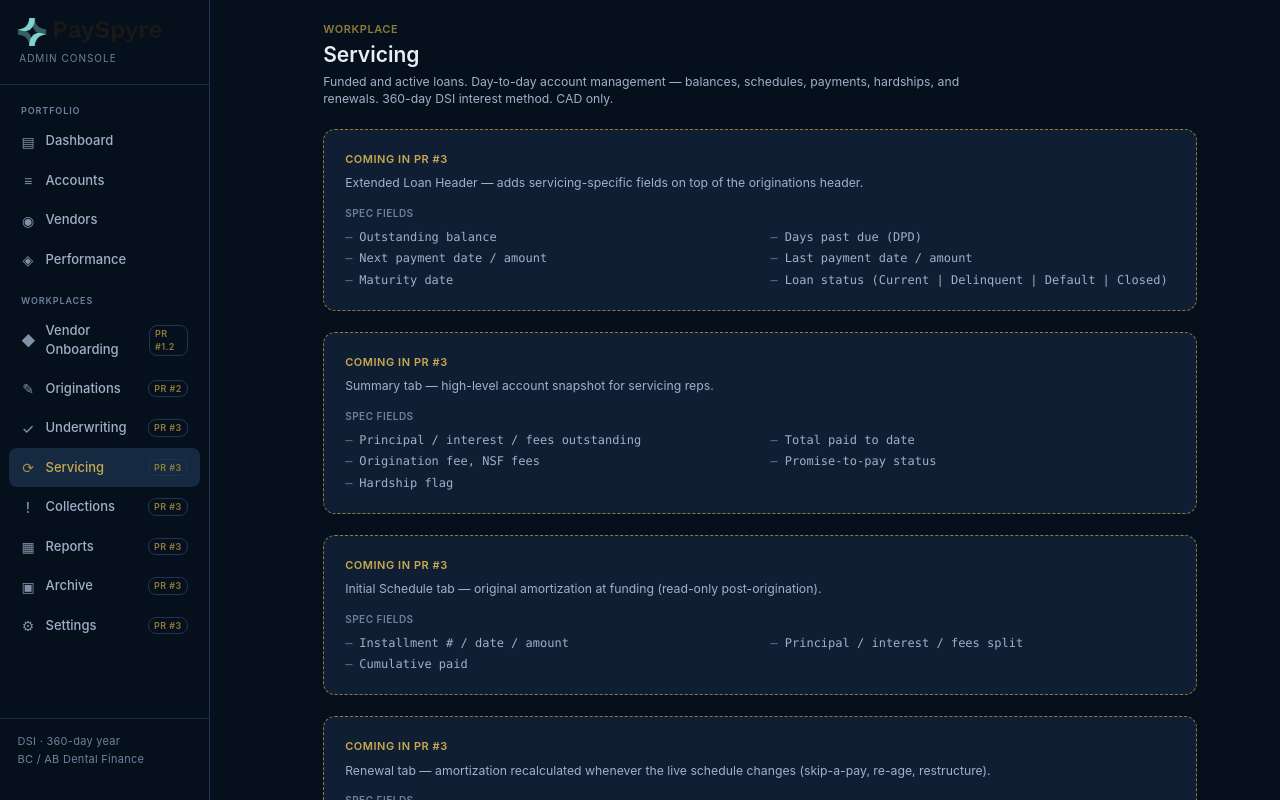
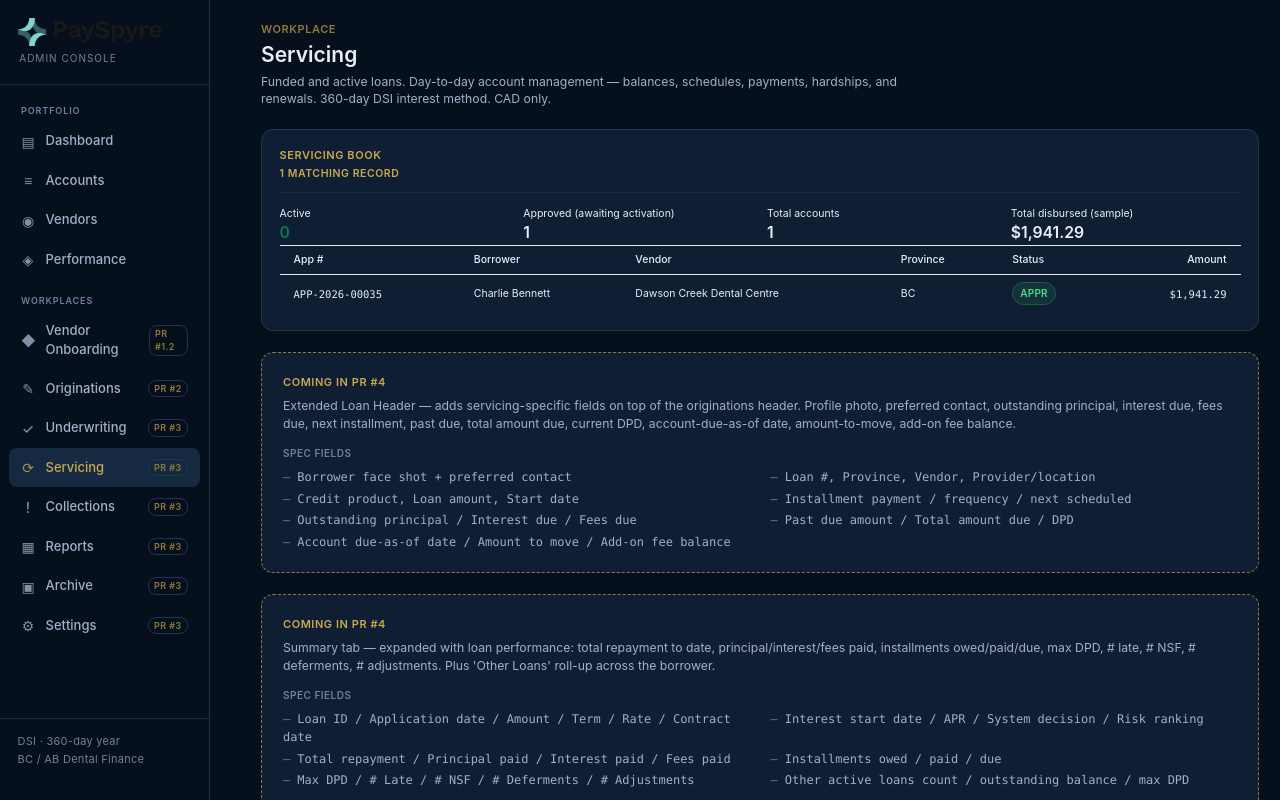
Before and after one commit to dmdwebster-collab/payspyre-admin-demo, a Next.js app: page /servicing in a window 1280 px wide. Built offline with nearby package versions, Linux system fonts and the light colour scheme.

Commit message:
feat(scaffold): Underwriting/Servicing/Collections worklist previews + tab stubs

```diff
--- a/app/collections/page.tsx
+++ b/app/collections/page.tsx
@@ -1,6 +1,39 @@
+import { repository } from "@/lib/data/repository";
 import { StubBanner } from "@/components/ui/stub-banner";
+import { WorklistPreview } from "@/components/section/worklist-preview";
 
-export default function CollectionsPage() {
+/**
+ * Collections preview — in production this would join applications against the
+ * loan + payment_schedule tables to compute true DPD per the rolling settlement
+ * date. For PR #3 we use ACTIVE-status applications as the candidate population
+ * and render a deterministic mock DPD-bucket distribution so the queue / KPI
+ * shape is real-feeling without needing a live ledger.
+ */
+function mockDpdBucket(appId: string): "0-29" | "30-59" | "60-89" | "90+" | null {
+  const seed = appId.charCodeAt(appId.length - 1);
+  if (seed % 4 === 0) return "0-29";
+  if (seed % 9 === 0) return "30-59";
+  if (seed % 13 === 0) return "60-89";
+  if (seed % 17 === 0) return "90+";
+  return null;
+}
+
+export default async function CollectionsPage() {
+  const [apps, borrowers] = await Promise.all([
+    repository.listApplications(),
+    repository.listBorrowers(),
+  ]);
+  const active = apps.filter((a) => a.status === "ACTIVE");
+  const queue = active.filter((a) => mockDpdBucket(a.id) !== null);
+  const borrowersById = Object.fromEntries(borrowers.map((b) => [b.id, b]));
+
+  const buckets = {
+    "0-29": queue.filter((a) => mockDpdBucket(a.id) === "0-29").length,
+    "30-59": queue.filter((a) => mockDpdBucket(a.id) === "30-59").length,
+    "60-89": queue.filter((a) => mockDpdBucket(a.id) === "60-89").length,
+    "90+": queue.filter((a) => mockDpdBucket(a.id) === "90+").length,
+  };
+
   return (
     <div className="p-6 max-w-[1400px] mx-auto space-y-6">
       <header>
@@ -14,29 +47,40 @@ export default function CollectionsPage() {
         </p>
       </header>
 
-      <StubBanner
-        pr="PR #3"
-        description="Action Plan tab — DPD-bucketed playbook that drives outbound contact cadence and queue assignment."
-        fields={[
-          "Current DPD bucket (1–7 | 8–30 | 31–60 | 61–90 | 90+)",
-          "Assigned collector",
-          "Next action / due date",
-          "Strategy (Soft | Standard | Final | Legal)",
-          "Outbound contact cadence rules",
-          "Last contact date / outcome",
+      <WorklistPreview
+        title="Collections queue"
+        emptyState="No delinquent loans — entire book is current."
+        applications={queue}
+        borrowersById={borrowersById}
+        kpis={[
+          { label: "DPD 0-29 (current month late)", value: buckets["0-29"] },
+          { label: "DPD 30-59 (potential 30)", value: buckets["30-59"], tone: "warn" },
+          { label: "DPD 60-89 (potential 60)", value: buckets["60-89"], tone: "warn" },
+          { label: "DPD 90+ (potential write-off)", value: buckets["90+"], tone: "warn" },
         ]}
       />
 
       <StubBanner
-        pr="PR #3"
-        description="Promise to Pay tab — capture commitments and auto-flag broken promises."
+        pr="PR #4"
+        description="Action Plan tab — DPD-bucketed playbook that drives outbound contact cadence and queue assignment. Communicates next steps to system + user."
         fields={[
-          "Promised date",
-          "Promised amount",
-          "Method (EFT | Card | E-transfer)",
-          "Status (Open | Kept | Broken | Cancelled)",
-          "Captured by",
-          "Linked transaction (on settlement)",
+          "Current bucket + days in bucket",
+          "Next action (Call | Email | SMS | Field visit | Legal)",
+          "Cadence (e.g. every 3 days) per bucket",
+          "Assigned collector",
+          "Promise-to-pay scheduling",
+          "Escalation triggers (broken PTP, bucket roll)",
+        ]}
+      />
+
+      <StubBanner
+        pr="PR #4"
+        description="Contacts tab — extends the originations Contacts log with a new 'Promise to Pay' contact type that records borrower commitments alongside the standard contact metadata."
+        fields={[
+          "Standard contact: channel / direction / agent / outcome / notes",
+          "Promise to Pay: date of payment + amount + method",
+          "PTP status (Open | Kept | Broken)",
+          "Auto-broken when scheduled date passes without payment",
         ]}
       />
     </div>
--- a/app/servicing/page.tsx
+++ b/app/servicing/page.tsx
@@ -1,6 +1,26 @@
+import { repository } from "@/lib/data/repository";
 import { StubBanner } from "@/components/ui/stub-banner";
+import { WorklistPreview } from "@/components/section/worklist-preview";
 
-export default function ServicingPage() {
+const SERVICING_STATUSES = ["APPROVED", "ACTIVE"] as const;
+
+export default async function ServicingPage() {
+  const [apps, borrowers] = await Promise.all([
+    repository.listApplications(),
+    repository.listBorrowers(),
+  ]);
+  const book = apps.filter((a) =>
+    (SERVICING_STATUSES as readonly string[]).includes(a.status),
+  );
+  const borrowersById = Object.fromEntries(borrowers.map((b) => [b.id, b]));
+
+  const totalOutstanding = book.reduce(
+    (s, a) => s + (a.offer_amount ?? a.requested_amount),
+    0,
+  );
+  const activeCount = book.filter((a) => a.status === "ACTIVE").length;
+  const approvedCount = book.filter((a) => a.status === "APPROVED").length;
+
   return (
     <div className="p-6 max-w-[1400px] mx-auto space-y-6">
       <header>
@@ -15,86 +35,103 @@ export default function ServicingPage() {
         </p>
       </header>
 
-      <StubBanner
-        pr="PR #3"
-        description="Extended Loan Header — adds servicing-specific fields on top of the originations header."
-        fields={[
-          "Outstanding balance",
-          "Days past due (DPD)",
-          "Next payment date / amount",
-          "Last payment date / amount",
-          "Maturity date",
-          "Loan status (Current | Delinquent | Default | Closed)",
+      <WorklistPreview
+        title="Servicing book"
+        emptyState="No active or approved loans yet."
+        applications={book}
+        borrowersById={borrowersById}
+        kpis={[
+          { label: "Active", value: activeCount, tone: "ok" },
+          { label: "Approved (awaiting activation)", value: approvedCount },
+          { label: "Total accounts", value: book.length },
+          {
+            label: "Total disbursed (sample)",
+            value: `$${totalOutstanding.toLocaleString("en-CA")}`,
+          },
         ]}
       />
 
       <StubBanner
-        pr="PR #3"
-        description="Summary tab — high-level account snapshot for servicing reps."
+        pr="PR #4"
+        description="Extended Loan Header — adds servicing-specific fields on top of the originations header. Profile photo, preferred contact, outstanding principal, interest due, fees due, next installment, past due, total amount due, current DPD, account-due-as-of date, amount-to-move, add-on fee balance."
         fields={[
-          "Principal / interest / fees outstanding",
-          "Total paid to date",
-          "Origination fee, NSF fees",
-          "Promise-to-pay status",
-          "Hardship flag",
+          "Borrower face shot + preferred contact",
+          "Loan #, Province, Vendor, Provider/location",
+          "Credit product, Loan amount, Start date",
+          "Installment payment / frequency / next scheduled",
+          "Outstanding principal / Interest due / Fees due",
+          "Past due amount / Total amount due / DPD",
+          "Account due-as-of date / Amount to move / Add-on fee balance",
         ]}
       />
 
       <StubBanner
-        pr="PR #3"
-        description="Initial Schedule tab — original amortization at funding (read-only post-origination)."
+        pr="PR #4"
+        description="Summary tab — expanded with loan performance: total repayment to date, principal/interest/fees paid, installments owed/paid/due, max DPD, # late, # NSF, # deferments, # adjustments. Plus 'Other Loans' roll-up across the borrower."
         fields={[
-          "Installment # / date / amount",
-          "Principal / interest / fees split",
-          "Cumulative paid",
+          "Loan ID / Application date / Amount / Term / Rate / Contract date",
+          "Interest start date / APR / System decision / Risk ranking",
+          "Total repayment / Principal paid / Interest paid / Fees paid",
+          "Installments owed / paid / due",
+          "Max DPD / # Late / # NSF / # Deferments / # Adjustments",
+          "Other active loans count / outstanding balance / max DPD",
         ]}
       />
 
       <StubBanner
-        pr="PR #3"
-        description="Renewal tab — amortization recalculated whenever the live schedule changes (skip-a-pay, re-age, restructure)."
+        pr="PR #4"
+        description="Initial Schedule tab — change frequency / due date with auto-generated legal docs (new amortization schedule routed to borrower for review/sign). Lists every payment with status (Scheduled | Paid | Outstanding | Deferred)."
         fields={[
-          "Effective-from date",
-          "Reason (Skip | Re-age | Restructure | Hardship)",
-          "Old vs new schedule diff",
-          "User who actioned",
+          "Change frequency / Change due date actions",
+          "Auto-generate legal addendum + amortization",
+          "Borrower e-sign workflow (SignNow)",
+          "Payment status per row",
         ]}
       />
 
       <StubBanner
-        pr="PR #3"
-        description="Transactions tab — every movement on the loan account (Zum Rails EFT, NSF, manual adj, fee, refund)."
+        pr="PR #4"
+        description="Renewal tab — renew the current loan into a new one. Triggers a full new originations cycle (application + UW + contract) and includes payout for the current account in the calculations. Auto-closes prior account when the new account activates."
         fields={[
-          "Date / time",
-          "Type (Payment | NSF | Fee | Refund | Adjustment)",
-          "Amount (debit / credit)",
-          "Method (EFT | Card | Manual)",
-          "Zum Rails transaction ID",
-          "Status (Pending | Settled | Failed | Returned)",
+          "New loan amount / term / frequency",
+          "Embedded payoff calculation for current loan",
+          "Auto-spawn new APP with parent_loan_id linkage",
+          "Auto-close prior loan on new activation",
         ]}
       />
 
       <StubBanner
-        pr="PR #3"
-        description="Scheduled Transactions tab — upcoming EFT pulls queued with Zum Rails."
+        pr="PR #4"
+        description="Transactions tab — account ledger. Every processed transaction (Disbursement, Automatic charge, NSF, Refund, Adjustment) and how it was applied. Removable (not deletable) with audit trail. Statement export."
         fields={[
-          "Scheduled date",
-          "Amount",
-          "Bank account (default payment source)",
-          "Status (Queued | Submitted | Cancelled)",
-          "Cancel / reschedule action",
+          "Date / Reference # / Transaction type / Amount / Method",
+          "Operator (User) / Comments / Error",
+          "Drilldown: Creation date, Effective date, Repayment method, Service, Mode, Principal, Interest, Fees",
+          "Remove transaction (audit-logged, never deletes)",
+          "Statement download (CSV + PDF)",
         ]}
       />
 
       <StubBanner
-        pr="PR #3"
-        description="Hardship tab — record approved hardship plans and track adherence."
+        pr="PR #4"
+        description="Scheduled Transactions tab — upcoming EFT pulls + custom-transaction creation + suspension list."
         fields={[
-          "Plan type (Skip-a-pay | Reduced payment | Forbearance)",
-          "Effective from / to",
-          "Approved by",
-          "Adherence (On-track | Broken)",
-          "Notes",
+          "Custom transaction list: # / Status / Effective date / Amount / User / Comments",
+          "Suspensions list: # / Status / Start date / End date / User / Comments",
+          "Edit / Delete (locked once executed)",
+        ]}
+      />
+
+      <StubBanner
+        pr="PR #4"
+        description="Hardship tab — Deferments, Adjustment of Terms, Refinance Balance Only. Documentation routed to borrower for review/sign. Records prior measures. Requires elevated user permission."
+        fields={[
+          "Plan type (Deferment | Adjustment | Refinance Balance)",
+          "Qualification criteria + supporting docs",
+          "Borrower e-sign workflow",
+          "Effective from / to + adherence (On-track | Broken)",
+          "Approver + audit trail",
+          "Permission gate",
         ]}
       />
     </div>
--- a/app/underwriting/page.tsx
+++ b/app/underwriting/page.tsx
@@ -1,6 +1,29 @@
+import { repository } from "@/lib/data/repository";
 import { StubBanner } from "@/components/ui/stub-banner";
+import { WorklistPreview } from "@/components/section/worklist-preview";
 
-export default function UnderwritingPage() {
+const UW_STATUSES = [
+  "APPLICATION_VERIFICATION",
+  "CREDIT_UNDERWRITING",
+] as const;
+
+export default async function UnderwritingPage() {
+  const [apps, borrowers] = await Promise.all([
+    repository.listApplications(),
+    repository.listBorrowers(),
+  ]);
+  const queue = apps.filter((a) =>
+    (UW_STATUSES as readonly string[]).includes(a.status),
+  );
+  const borrowersById = Object.fromEntries(borrowers.map((b) => [b.id, b]));
+
+  const inAV = queue.filter((a) => a.status === "APPLICATION_VERIFICATION").length;
+  const inCU = queue.filter((a) => a.status === "CREDIT_UNDERWRITING").length;
+  const totalRequested = queue.reduce(
+    (s, a) => s + (a.offer_amount ?? a.requested_amount),
+    0,
+  );
+
   return (
     <div className="p-6 max-w-[1400px] mx-auto space-y-6">
       <header>
@@ -15,30 +38,49 @@ export default function UnderwritingPage() {
         </p>
       </header>
 
-      <StubBanner
-        pr="PR #3"
-        description="Risk Score tab — composite score from Equifax bureau pull + bank-statement signals + application data, plus per-rule pass/fail."
-        fields={[
-          "Composite risk score",
-          "Risk tier (A | B | C | D)",
-          "Bank score / sub-signals",
-          "Bureau score (Equifax)",
-          "Application score",
-          "Decision Engine rule results (pass/fail per rule)",
-          "Recommended decision (Approve | Decline | Refer)",
-          "Override (with reason + user)",
+      <WorklistPreview
+        title="Underwriting queue"
+        emptyState="No applications currently in App Verification or Credit Underwriting."
+        applications={queue}
+        borrowersById={borrowersById}
+        kpis={[
+          { label: "In App Verification", value: inAV },
+          { label: "In Credit Underwriting", value: inCU },
+          { label: "Total queue", value: queue.length },
+          {
+            label: "Total $ in queue",
+            value: `$${totalRequested.toLocaleString("en-CA")}`,
+          },
         ]}
       />
 
       <StubBanner
-        pr="PR #3"
-        description="Verifications tab — Credit Report, Bank Verification, and Application Verification checks. Modeled as parallel/repeatable checks (not strict sequential states)."
+        pr="PR #4"
+        description="Risk Score tab — composite score from Equifax bureau pull + bank-statement signals + application data. Per-rule pass/fail and Risk Ranking (Excellent | Good | Average | Weak | Poor)."
         fields={[
-          "Credit Bureau pull (Equifax) — status, pulled-at, score",
-          "Bank Verification (Flinks) — institution, accounts, last sync",
-          "Application Verification — ID match, address match, employment confirmation",
-          "Re-run check button (audit-logged)",
+          "Composite risk score + ranking",
+          "System recommendation (Approve | Decline | Refer) + timestamp",
+          "Underwriter decision (manual override) + timestamp + reason",
+          "Application Check sub-score",
+          "Anti-Fraud / Geolocation / Cybersecurity check results",
+          "Bank Account Check / sub-score (Flinks-derived)",
+          "Credit Bureau Check / score (Equifax)",
           "Underwriting Rules engine results",
+          "Re-score action (audit-logged)",
+          "Toggle: count credit bureau / bank-account scoring per applicant",
+        ]}
+      />
+
+      <StubBanner
+        pr="PR #4"
+        description="Verifications tab — KYC + financial verification with predetermined sources. Each element listed with the source(s) used to verify and a timestamp; manual-review flagging where automated verification is insufficient."
+        fields={[
+          "Borrower Name — verified by ID + Bank verification",
+          "Address / Phone / Email — cross-reference across sources",
+          "Employer / Income — paystub + bank-deposit pattern",
+          "ID document — validity + expiry + photo match",
+          "Manual review flag with reason",
+          "Re-run verification action (audit-logged)",
         ]}
       />
     </div>
```
